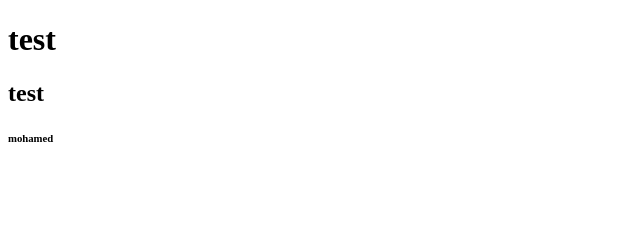
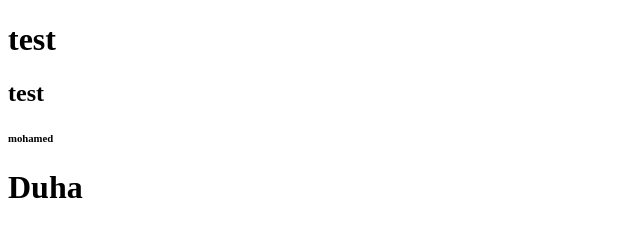
Before and after one commit to mohamed-goleeb/html-test, a plain HTML site: page index.html in a window 1280 px wide. Shown: the whole page, without its empty margins (0-640 px from the left). Drawn offline with Linux system fonts and the light colour scheme.

Commit message:
add new line h6 Duha

```diff
--- a/index.html
+++ b/index.html
@@ -9,5 +9,6 @@
     <h1>test</h1>
     <h2>test</h2>
     <h6>mohamed</h6>
+    <h1>Duha</h1>
 </body>
 </html>
```
